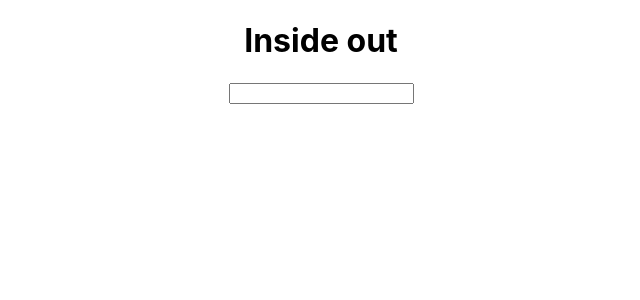
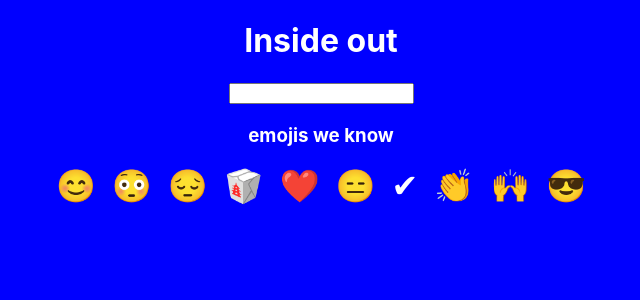
Before and after one commit to durveshramane26/Emoji-app, a React (Create React App) app: page / in a window 1280 px wide. Shown: the top 300 px of the page, without its empty margins (319-959 px from the left). Built offline with nearby package versions, Linux system fonts and the light colour scheme.

Commit message:
fix: minor fixes

```diff
--- a/src/App.css
+++ b/src/App.css
@@ -28,6 +28,11 @@
   color: #61dafb;
 }
 
+body {
+  background-color: blue;
+  color: #fff;
+}
+
 @keyframes App-logo-spin {
   from {
     transform: rotate(0deg);
--- a/src/App.js
+++ b/src/App.js
@@ -34,11 +34,30 @@
     setmeaning(meaning);
 
   }
+
+  function emojiClickHandler(emoji) {
+    var meaning = emojiDictionary[emoji];
+    setmeaning(meaning);
+  }
   return (
     <div className="App">
       <h1> Inside out </h1>
       <input onChange={emojiInputHandler}></input>
       <h2>{meaning}</h2>
+
+      <h3> emojis we know </h3>
+      {emojiWeKnow.map(function (emoji) {
+        return (
+          <span
+            onClick={() => emojiClickHandler(emoji)}
+            style = {{ fontSize: "2em", padding: "0.5rem", cursor: "pointer" }}
+            key = {emoji}
+            >
+            {emoji}
+          </span>
+
+        )
+      })}
     </div>
   );
 }
```
